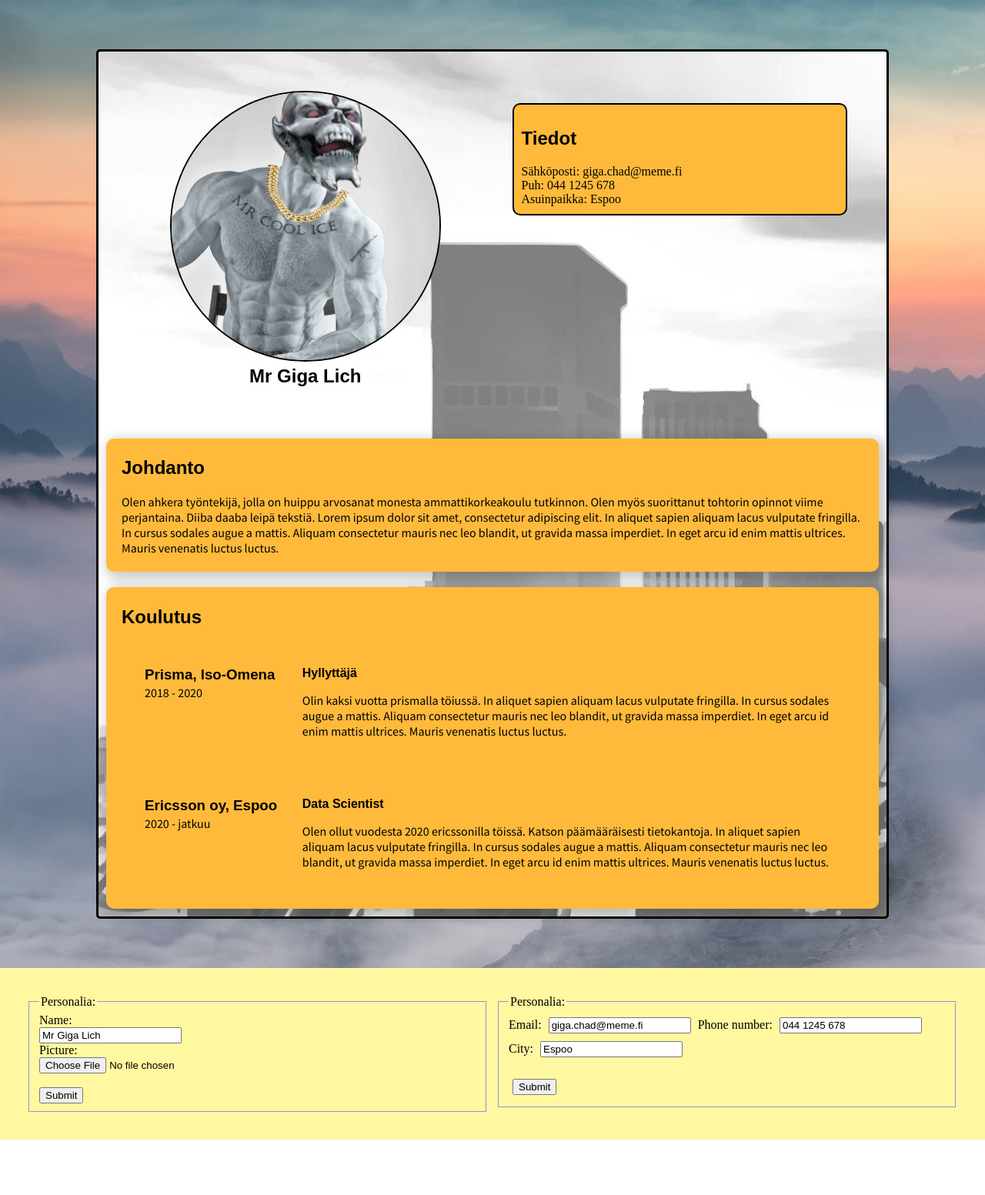
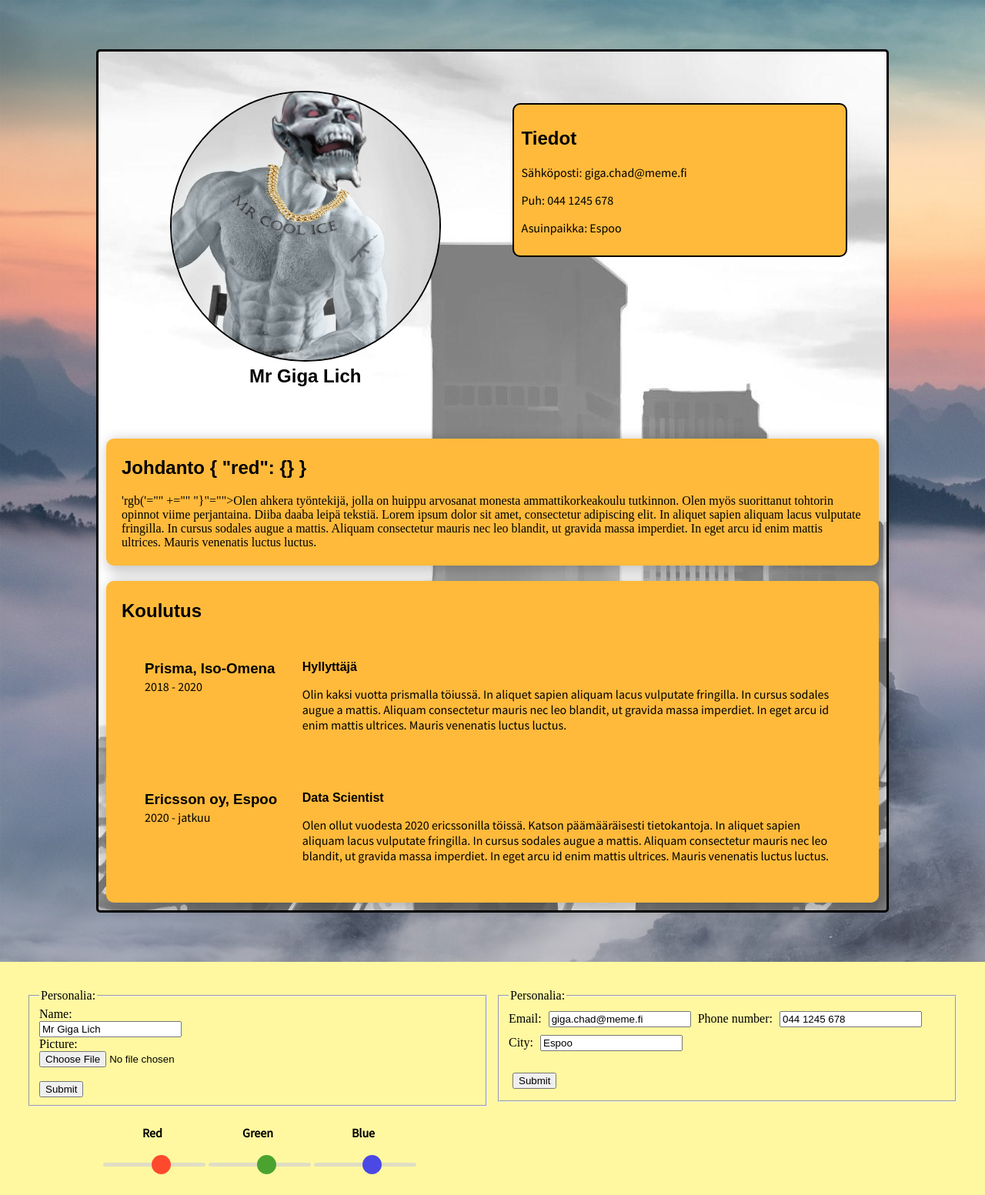
Before and after one commit to nuttie1/cv-builder, a plain HTML site: page index.html in a window 1280 px wide. Shown: the whole page at 77% size. Before the commit the page ends 1481 px from the top, so only its background shows below. Drawn offline with nearby package versions, Linux system fonts and the light colour scheme; a web font is replaced by a local one.

```diff
--- a/css/style.css
+++ b/css/style.css
@@ -103,11 +103,11 @@
         justify-content: center;
     }
     summary aside {
-        width: 100%;
+        width: 90%;
         margin: auto;
     }
     summary figure {
-        width: 100%;
+        width: 90%;
         margin: auto;
     }
 
@@ -177,6 +177,58 @@
 #kuvanimi form{
     padding: 5px;
 }
+#kuvanimi table{
+    margin: auto;
+}
+.slider {
+    -webkit-appearance: none;
+    width: 100%;
+    height: 5px;
+    border-radius: 5px;
+    background: #d3d3d3;
+    outline: none;
+    opacity: 0.7;
+    -webkit-transition: .2s;
+    transition: opacity .2s;
+}
+
+.slider::-webkit-slider-thumb {
+    -webkit-appearance: none;
+    appearance: none;
+    width: 25px;
+    height: 25px;
+    border-radius: 50%;
+    background: #04AA6D;
+    cursor: pointer;
+}
+
+.slider::-moz-range-thumb {
+    width: 25px;
+    height: 25px;
+    border-radius: 50%;
+    background: #04AA6D;
+    cursor: pointer;
+}
+#red::-webkit-slider-thumb{
+    background: red;
+}
+#red::-moz-range-thumb{
+    background: red;
+}
+#green::-webkit-slider-thumb{
+    background: green;
+}
+#green::-moz-range-thumb{
+    background: green;
+}
+#blue::-webkit-slider-thumb{
+    background: blue;
+}
+#blue::-moz-range-thumb{
+    background: blue;
+}
+
+
 #tiedot{
     width: 50%;
 }
--- a/index.html
+++ b/index.html
@@ -23,16 +23,16 @@
             <aside>
                 <ul style="list-style-type:none;">
                     <h2>Tiedot</h2>
-                    <li>Sähköposti: {{ email }}</li>
-                    <li>Puh: {{ phone }}</li>
-                    <li>Asuinpaikka: {{ city }}</li>
+                    <li><p>Sähköposti: {{ email }}</p></li>
+                    <li><p>Puh: {{ phone }}</p></li>
+                    <li><p>Asuinpaikka: {{ city }}</p></li>
                 </ul>
 
             </aside>
         </summary>
         <article class="tekstit">
-            <h2>Johdanto</h2>
-            <p>Olen ahkera työntekijä, jolla on huippu arvosanat monesta ammattikorkeakoulu tutkinnon. Olen myös
+            <h2>Johdanto {{colour}}</h2>
+            <p v-bind:style="{ color: "'rgb(' + "}">Olen ahkera työntekijä, jolla on huippu arvosanat monesta ammattikorkeakoulu tutkinnon. Olen myös
                 suorittanut tohtorin opinnot viime perjantaina. Diiba daaba leipä tekstiä. Lorem ipsum dolor sit amet,
                 consectetur adipiscing elit. In aliquet sapien aliquam lacus vulputate fringilla. In cursus sodales
                 augue a mattis. Aliquam consectetur mauris nec leo blandit, ut gravida massa imperdiet. In eget arcu id
@@ -84,6 +84,18 @@
                     <input type="submit" value="Submit">
                 </fieldset>
             </form>
+            <table>
+                <tr>
+                    <th><p>Red</p></th>
+                    <th><p>Green</p></th>
+                    <th><p>Blue</p></th>
+                </tr>
+                <tr>
+                    <td><input type="range" min="1" max="255" v-model="red" class="slider" id="red"></td>
+                    <td><input type="range" min="1" max="255" v-model="green" class="slider" id="green"></td>
+                    <td><input type="range" min="1" max="255" v-model="blue" class="slider" id="blue"></td>
+                </tr>
+            </table>
         </div>
         <div id="tiedot">
             <form action="/action_page.php">
--- a/js/javascript.js
+++ b/js/javascript.js
@@ -4,9 +4,8 @@
 let app = new Vue({
   el: '#app',
   data: {
-    message: 'Mr Giga Lich',
-    email: 'giga.chad@meme.fi',
-    phone: '044 1245 678',
-    city: 'Espoo'
+    message: 'Mr Giga Lich', email: 'giga.chad@meme.fi', phone: '044 1245 678', city: 'Espoo',
+    red: '150', green: '150', blue: '150',
+    colour: {red}
   }
 })
```
Also changed, not shown: js/node.js (added, +28 -0 lines).
